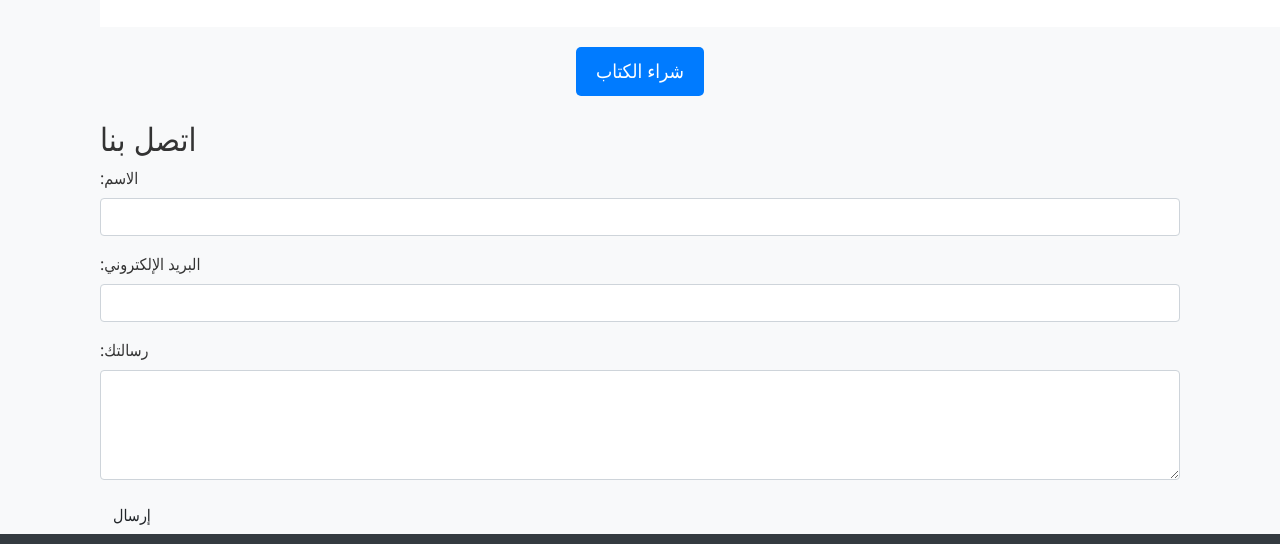
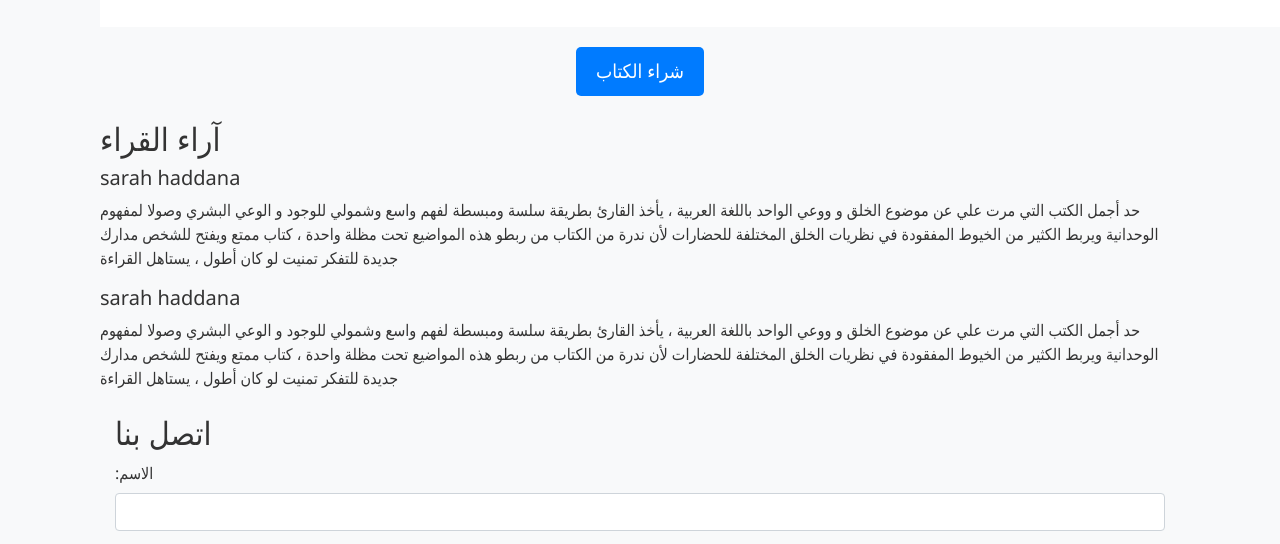
Before and after one commit to ahmadkadri978/bookstore, a plain HTML site: page index.html in a window 1280 px wide. Shown: the part 5560-6104 px from the top of the page. Drawn offline with nearby package versions, Linux system fonts and the light colour scheme.

Commit message:
Update index.html

```diff
--- a/index.html
+++ b/index.html
@@ -492,6 +492,22 @@
         </form>
     </div>
     <!-- Review Section -->
+    <div class="container mt-4" class="contact mt-4">
+    <div>
+        <h2>آراء القراء</h2>
+        <div id="review-list" class="mb-4">
+
+                <div class="review-item">
+                    <h5>sarah haddana</h5>
+                    <p>حد أجمل الكتب التي مرت علي عن موضوع الخلق و ووعي الواحد باللغة العربية ، يأخذ القارئ بطريقة سلسة ومبسطة لفهم واسع وشمولي للوجود و الوعي البشري وصولا لمفهوم الوحدانية ويربط الكثير من الخيوط المفقودة في نظريات الخلق المختلفة للحضارات لأن ندرة من الكتاب من ربطو هذه المواضيع تحت مظلة واحدة ، كتاب ممتع ويفتح للشخص مدارك جديدة للتفكر تمنيت لو كان أطول  ، يستاهل القراءة</p>
+                </div>
+            <div class="review-item">
+                    <h5>sarah haddana</h5>
+                    <p>حد أجمل الكتب التي مرت علي عن موضوع الخلق و ووعي الواحد باللغة العربية ، يأخذ القارئ بطريقة سلسة ومبسطة لفهم واسع وشمولي للوجود و الوعي البشري وصولا لمفهوم الوحدانية ويربط الكثير من الخيوط المفقودة في نظريات الخلق المختلفة للحضارات لأن ندرة من الكتاب من ربطو هذه المواضيع تحت مظلة واحدة ، كتاب ممتع ويفتح للشخص مدارك جديدة للتفكر تمنيت لو كان أطول  ، يستاهل القراءة</p>
+                </div>
+
+        </div>
+    </div>
 
     <!-- Contact Section -->
     <div class="container mt-4">
```
